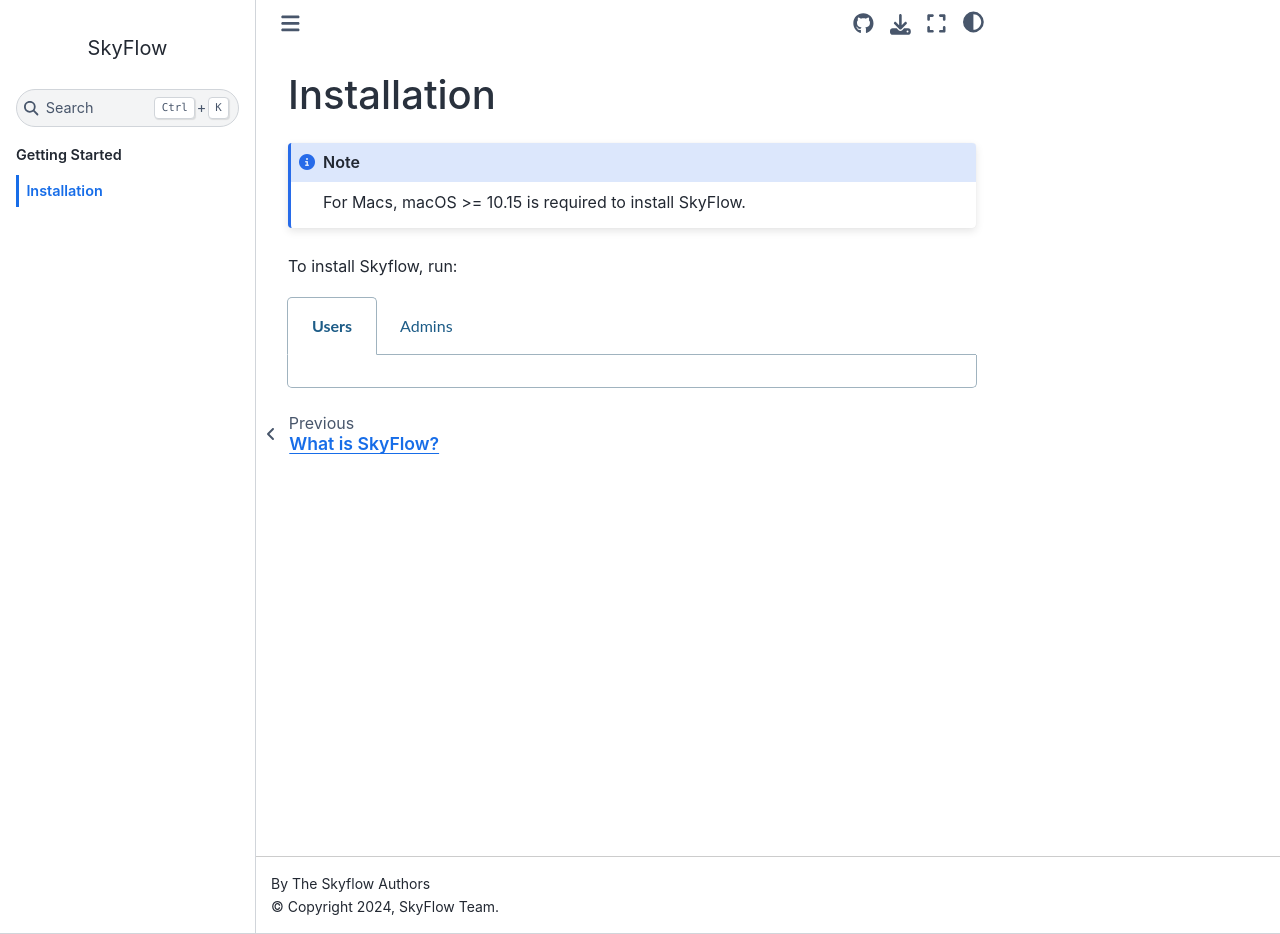
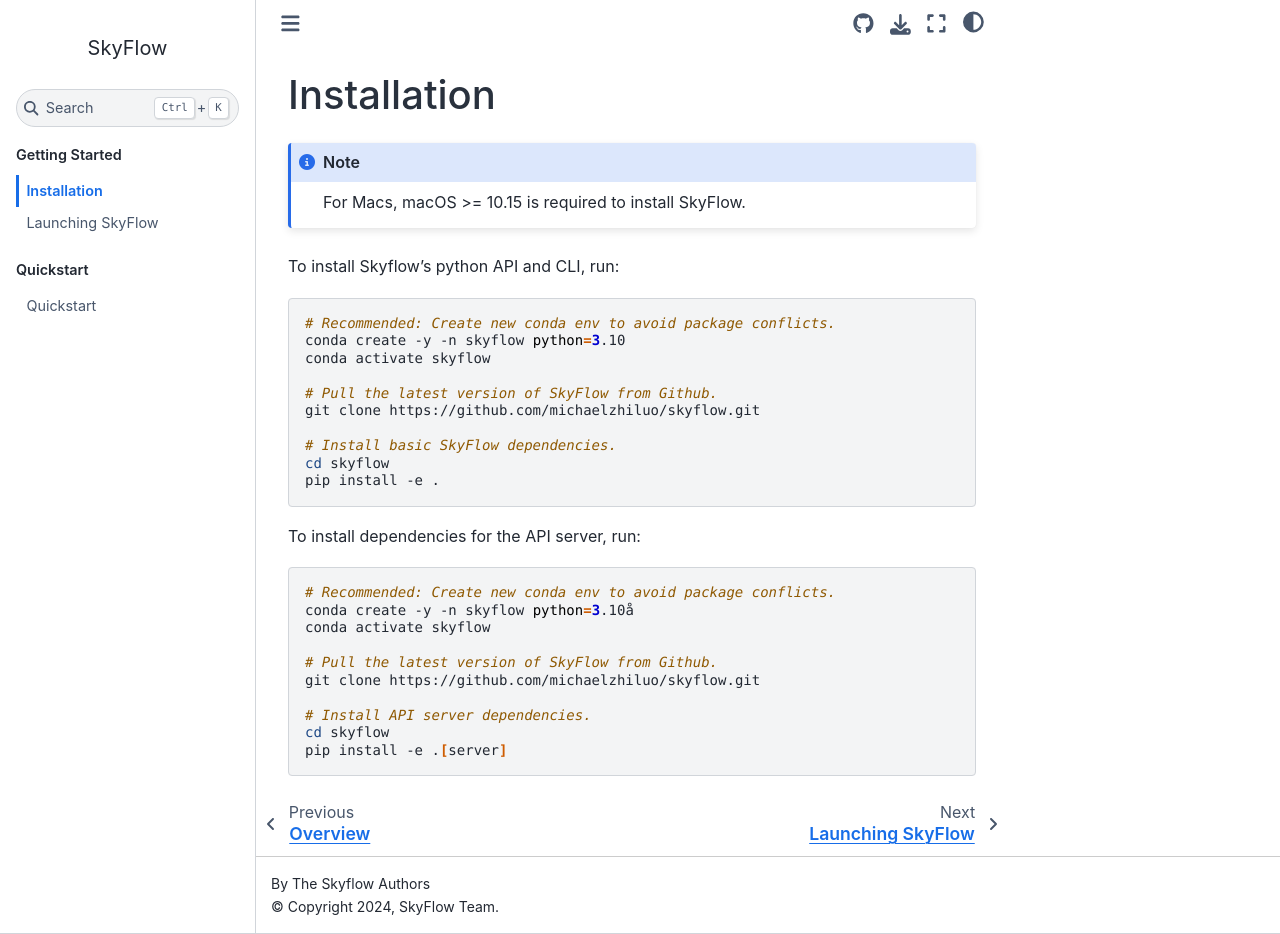
Before and after one commit to sky-shift/skyshift, a Sphinx documentation site: the page built from docs/source/getting_started/installation.rst, in a window 1280 px wide and 934 px high. Built offline with Sphinx 7.4.7 and the Sphinx Book theme 1.1.4, drawn with Linux system fonts in a browser that asks for light colours.

Commit message:
Add more

```diff
--- a/docs/source/getting_started/installation.rst
+++ b/docs/source/getting_started/installation.rst
@@ -7,28 +7,33 @@
 
     For Macs, macOS >= 10.15 is required to install SkyFlow.
 
-To install Skyflow, run:
+To install Skyflow's python API and CLI, run:
 
-.. tabs::
+.. code-block:: shell
 
-    .. tab:: Users
-        .. code-block:: shell
-          # Users are assumed to have pre-existing access to a SkyFlow instance.
-          # Users interface SkyFlow through an existing SkyFlow Config.
-          # Recommended: Create new conda env to avoid package conflicts.
-          conda create -y -n skyflow python=3.10
-          conda activate skyflow
+    # Recommended: Create new conda env to avoid package conflicts.
+    conda create -y -n skyflow python=3.10
+    conda activate skyflow
 
-          # Install SkyFlow dependencies.
-          pip install -e .
+    # Pull the latest version of SkyFlow from Github.
+    git clone https://github.com/michaelzhiluo/skyflow.git
+
+    # Install basic SkyFlow dependencies.
+    cd skyflow
+    pip install -e .
 
 
-    .. tab:: Admins
-        .. code-block:: shell
-          # Recommended: Create new conda env to avoid package conflicts.
-          conda create -y -n skyflow python=3.10
-          conda activate skyflow
+To install dependencies for the API server, run:
 
-          # Choose your cloud:
-          pip install -e .
-          pip install -e .[server]
+.. code-block:: shell
+
+    # Recommended: Create new conda env to avoid package conflicts.
+    conda create -y -n skyflow python=3.10å
+    conda activate skyflow
+
+    # Pull the latest version of SkyFlow from Github.
+    git clone https://github.com/michaelzhiluo/skyflow.git
+
+    # Install API server dependencies.
+    cd skyflow
+    pip install -e .[server]
--- /dev/null
+++ b/docs/source/quickstart/quickstart.rst
@@ -0,0 +1,52 @@
+.. _quickstart:
+
+Quickstart
+==================
+
+In this quickstart, we will walk through:
+
+- Adding and removing clusters from SkyFlow.
+- Creating and running SkyFlow jobs.
+- Using SkyFlow CLI commands.
+
+Note that this tutorial assumes that SkyFlow is already installed and running. If not, please refer to the :ref:`installation guide <installation>`.
+
++++++++++++++++
+Prerequisites
++++++++++++++++
+- Install `Kind <https://kind.sigs.k8s.io/docs/user/quick-start/>`_, a tool for running local Kubernetes clusters.
+
+
++++++++++++++++
+Adding and Removing Clusters
++++++++++++++++
+
+Create 3 kind Kubernetes clusters.
+
+.. code-block:: shell
+
+  for i in {1..3};
+  do
+  kind create cluster --name cluster$i
+  done
+
+Add the clusters to SkyFlow.
+
+.. code-block:: shell
+
+  for i in {1..3};
+  do
+  skyctl create cluster --name cluster$i --attached
+  done
+
+Check the status of existing clusters in SkyFlow.
+
+.. code-block:: shell
+
+    NAME               MANAGER    RESOURCES                          STATUS
+    cluster1             k8       cpus: 1.83/2.0                     READY
+                                memory: 6035.6/7954.6 MiB
+    cluster2             k8       cpus: 1.83/2.0                     READY
+                                memory: 6035.6/7954.6 MiB
+    cluster3             k8       cpus: 1.83/2.0                     READY
+                                memory: 6035.6/7954.6 MiB
```
Also changed, not shown: docs/source/getting_started/setup.rst (added, +31 -0 lines), docs/source/index.rst (+13 -5 lines).
